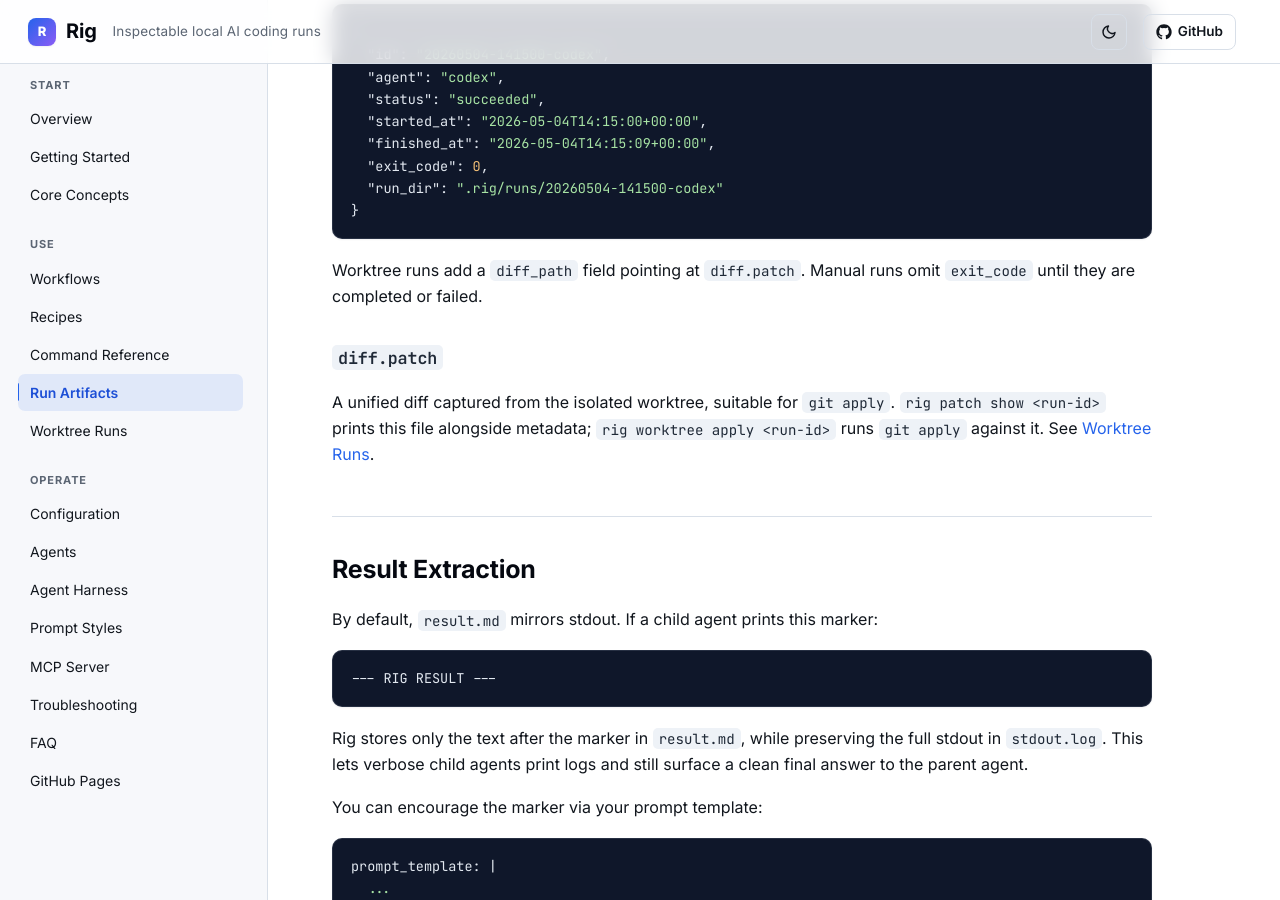
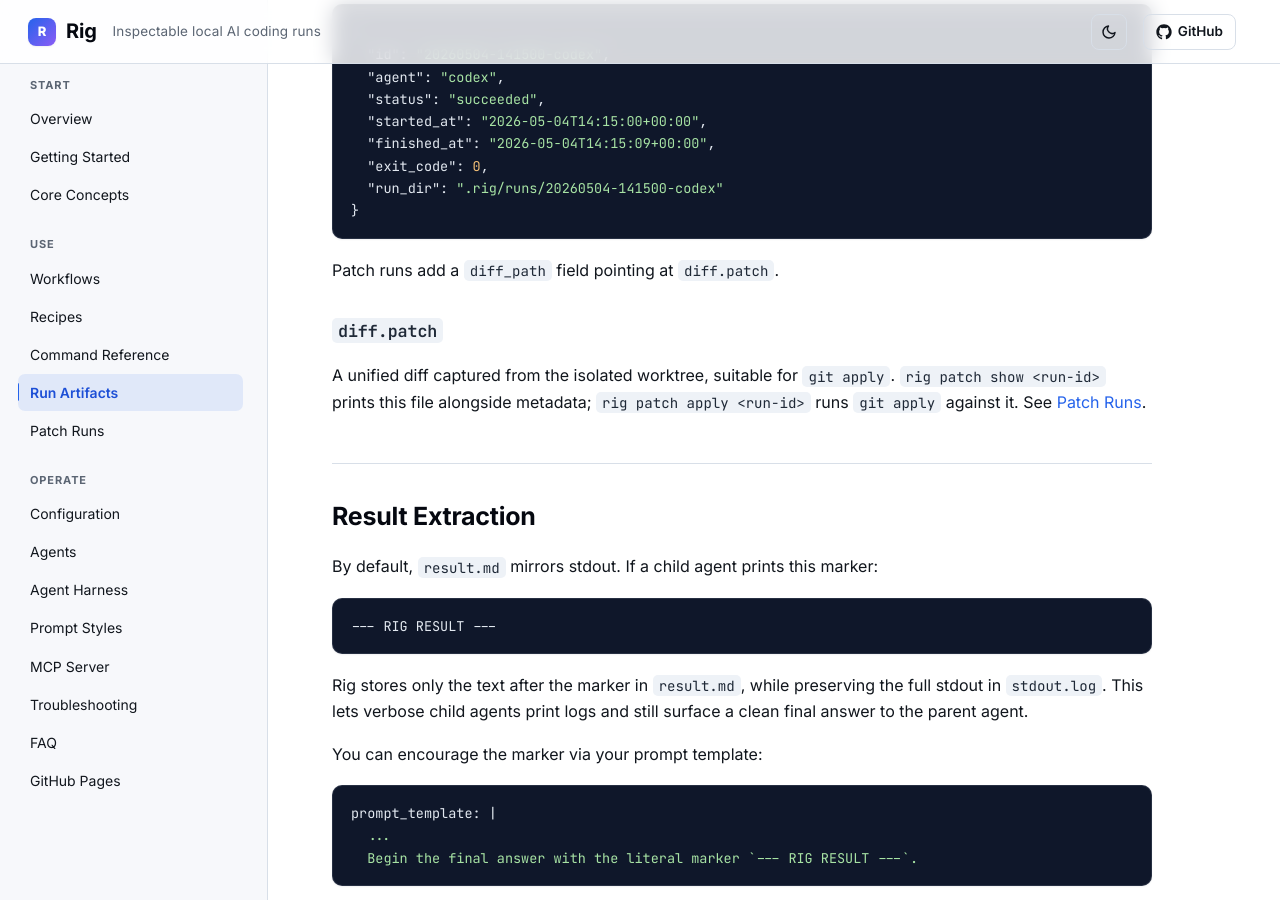
Before and after one commit to s-hiraoku/rig, a Jekyll site: the page built from docs/artifacts.md, in a window 1280 px wide and 900 px high, scrolled down 2112 px. Built offline with Jekyll 4.4.1, drawn with Linux system fonts in a browser that asks for light colours; some of the changed text lies outside the part shown.

Commit message:
Address CodeRabbit review feedback

````diff
--- a/docs/_layouts/default.html
+++ b/docs/_layouts/default.html
@@ -22,7 +22,7 @@
   </head>
   <body>
     {%- comment -%} Ordered nav: each entry is "Group|/url|Title", separated by `;;`. {%- endcomment -%}
-    {%- assign nav_data = "Start|/|Overview;;Start|/getting-started.html|Getting Started;;Start|/concepts.html|Core Concepts;;Use|/workflows.html|Workflows;;Use|/recipes.html|Recipes;;Use|/commands.html|Command Reference;;Use|/artifacts.html|Run Artifacts;;Use|/worktrees.html|Worktree Runs;;Operate|/configuration.html|Configuration;;Operate|/agents.html|Agents;;Operate|/agent-harness.html|Agent Harness;;Operate|/prompts.html|Prompt Styles;;Operate|/mcp.html|MCP Server;;Operate|/troubleshooting.html|Troubleshooting;;Operate|/faq.html|FAQ;;Operate|/github-pages.html|GitHub Pages" -%}
+    {%- assign nav_data = "Start|/|Overview;;Start|/getting-started.html|Getting Started;;Start|/concepts.html|Core Concepts;;Use|/workflows.html|Workflows;;Use|/recipes.html|Recipes;;Use|/commands.html|Command Reference;;Use|/artifacts.html|Run Artifacts;;Use|/worktrees.html|Patch Runs;;Operate|/configuration.html|Configuration;;Operate|/agents.html|Agents;;Operate|/agent-harness.html|Agent Harness;;Operate|/prompts.html|Prompt Styles;;Operate|/mcp.html|MCP Server;;Operate|/troubleshooting.html|Troubleshooting;;Operate|/faq.html|FAQ;;Operate|/github-pages.html|GitHub Pages" -%}
     {%- assign nav_lines = nav_data | split: ";;" -%}
     {%- assign nav_groups = "Start,Use,Operate" | split: "," -%}
 
--- a/docs/artifacts.md
+++ b/docs/artifacts.md
@@ -94,15 +94,14 @@
 }
 ```
 
-Worktree runs add a `diff_path` field pointing at `diff.patch`. Manual runs
-omit `exit_code` until they are completed or failed.
+Patch runs add a `diff_path` field pointing at `diff.patch`.
 
 ### `diff.patch`
 
 A unified diff captured from the isolated worktree, suitable for `git apply`.
 `rig patch show <run-id>` prints this file alongside metadata; `rig
-worktree apply <run-id>` runs `git apply` against it. See
-[Worktree Runs](worktrees.md).
+patch apply <run-id>` runs `git apply` against it. See
+[Patch Runs](worktrees.md).
 
 ## Result Extraction
 {: #result-extraction }
````
Also changed, not shown: tests/test_cli.py (+28 -6 lines).
